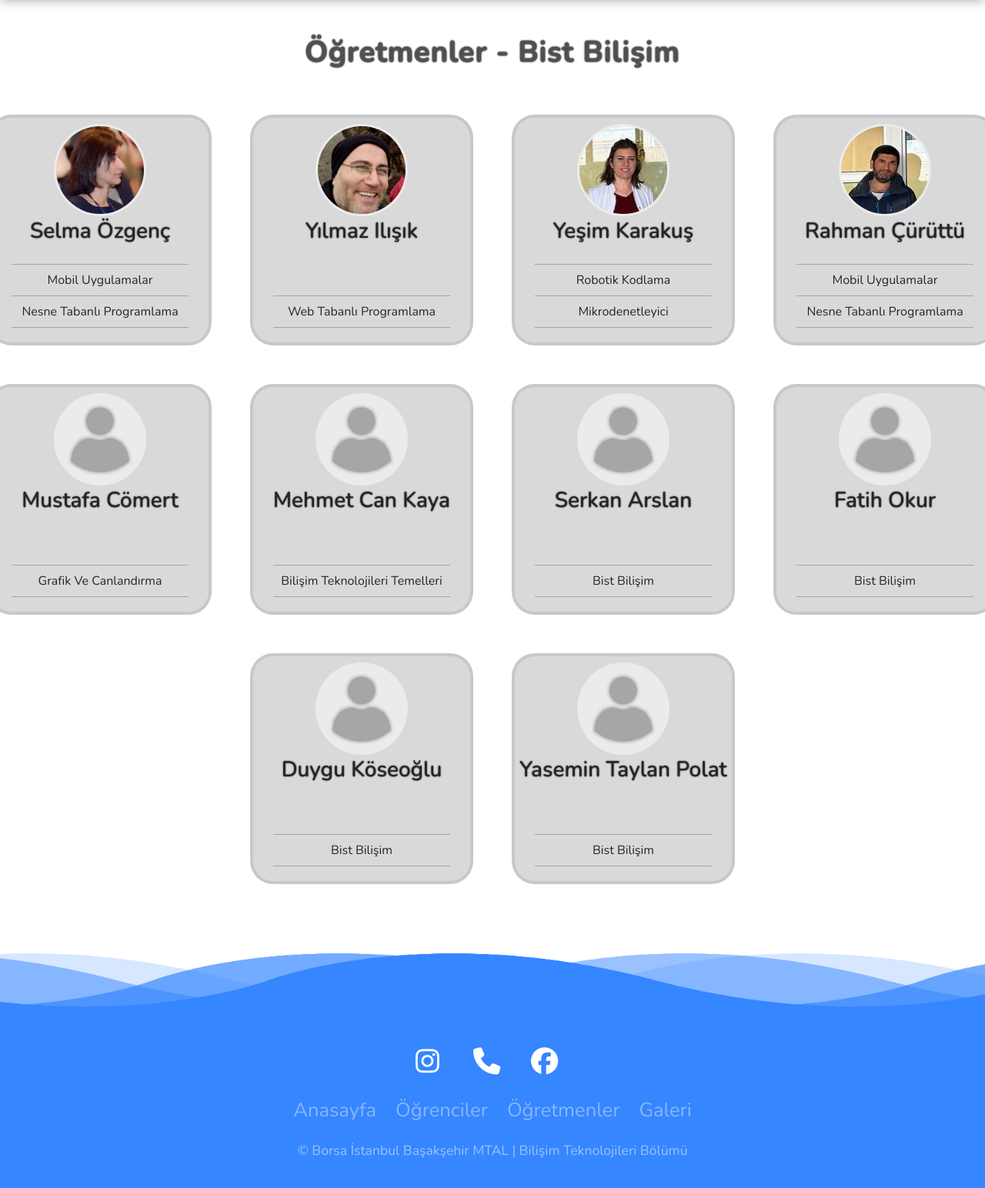
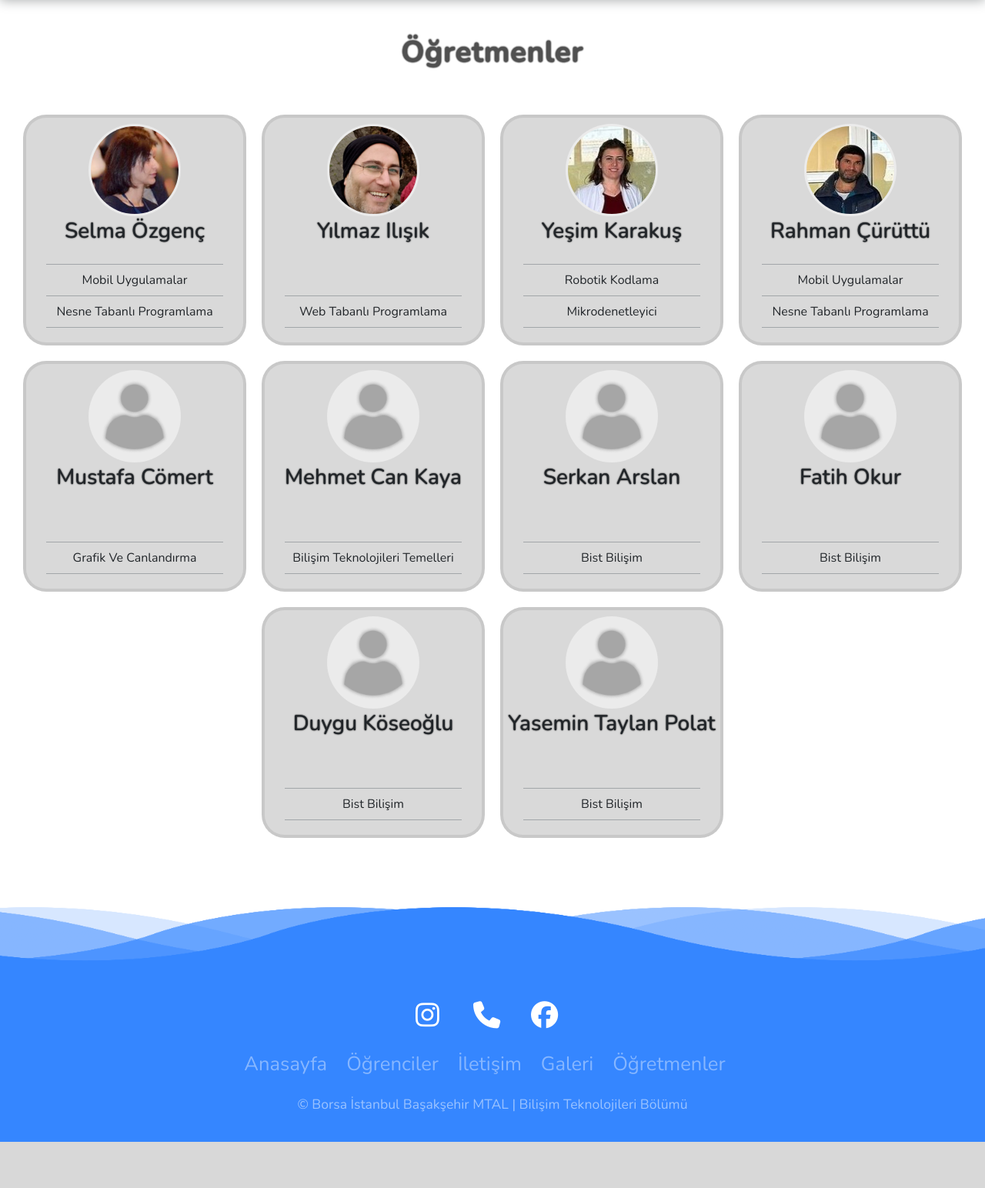
Before and after one commit to TrinsyCa/bistbilisim, a PHP site: page /teachers.html in a window 1280 px wide; the page is wider, and only the part inside the window is pictured. Shown: the part 95-1639 px from the top of that part at 77% size. After the commit the page ends 1579 px from the top of that part, so only its background shows below. Run offline with PHP 8.4, Linux system fonts and the light colour scheme; some libraries are stand-ins or nearby versions.

Commit message:
bistbilisim.com

```diff
--- a/css/teachers.css
+++ b/css/teachers.css
@@ -182,6 +182,11 @@ footer .menu
    align-items: center;
    gap: 25px;
    text-transform: capitalize;
+   flex-wrap: wrap;
+}
+footer .menu
+{
+   margin-right: 20px;
 }
 footer .social-icon span a
 {
@@ -192,6 +197,12 @@ footer .social-icon span a
    transition: 0.35s;
    width: 50px;
    height: 50px;
+}
+footer .menu span
+{
+   display: flex;
+   flex-direction: row;
+   gap: 25px;
 }
 footer .menu span a
 {
@@ -320,6 +331,7 @@ nav img
    font-weight: bold;
    user-select: none;
    text-transform: capitalize;
+   text-align: center;
 }
 .teachers-col
 {
@@ -405,3 +417,59 @@ nav img
    padding-bottom: 8px;
    margin-bottom: 4px;
 }
+@media (max-width: 1430px)
+{
+   .teachers-col
+   {
+      width: 100%;
+      gap: 20px;
+   }
+}
+@media (max-width: 1180px)
+{
+   footer .menu
+   {
+      gap: 12px;
+   }
+   footer .menu span
+   {
+      gap: 12px;
+   }
+   footer .menu span a
+   {
+      font-size: 1.4em;
+   }
+   footer
+   {
+      padding: 20px 15px;
+   }
+   footer p
+   {
+      font-size: 1em;
+   }
+}
+@media (max-width:570px)
+{
+   footer .menu
+   {
+      gap: 10px;
+      flex-direction: column;
+      margin-right: 15px;
+   }
+   footer .menu span
+   {
+      width: 100%;
+      display: flex;
+      justify-content: center;
+      gap: 20px;
+   }
+   footer .menu span:nth-child(2)
+   {
+      gap: 45px;
+      margin-right: 10px;
+   }
+   footer .menu span a
+   {
+      font-size: 1.3em;
+   }
+}
--- a/gallery.html
+++ b/gallery.html
@@ -1,9 +1,10 @@
 <!DOCTYPE html>
 <html lang="tr">
 <head>
-  <meta charset="utf-8" />
+  <meta charset="UTF-8">
+   <meta http-equiv="X-UA-Compatible" content="IE=edge">
+   <meta name="viewport" content="width=device-width, initial-scale=1.0">
   <title>Galeri - Bist Bilişim | Borsa İstanbul MTAL</title>
-  <meta name="viewport" content="width=device-width, initial-scale=1, minimum-scale=1, maximum-scale=1" />
 
   <link rel="stylesheet" href="https://cdn.jsdelivr.net/npm/swiper@9/swiper-bundle.min.css" />
   <link rel="stylesheet" href="css/gallery.css">
--- a/teachers.html
+++ b/teachers.html
@@ -64,7 +64,7 @@
          </div>
       </nav>
       <div class="teachers">
-         <h1>Öğretmenler - Bist Bilişim</h1>
+         <h1>Öğretmenler</h1>
          <div class="teachers-col">
             <div class="teachers-detail">
                <div class="teachers-txt">
@@ -175,10 +175,15 @@
                <span><a href="https://www.facebook.com/bistb.mtal/" target="_blank"><i class="fa-brands fa-facebook"></i></a></span>
             </div>
             <div class="menu">
-            <span><a href="/">Anasayfa</a></span>
-            <span><a href="students.html">Öğrenciler</a></span>
+               <span>
+                  <a href="/">Anasayfa</a>
+                  <a href="students.html">Öğrenciler</a>
+               </span>
+               <span>
+                  <a href="contact.html">İletişim</a>
+                  <a href="gallery.html">Galeri</a>
+               </span>
                <span><a href="teachers.html">Öğretmenler</a></span>
-            <span><a href="gallery.html">Galeri</a></span>
             </div>
             <p><g translate="no">© Borsa İstanbul Başakşehir MTAL </g> | Bilişim Teknolojileri Bölümü</p>
          </div>
```
Lines whose indentation alone changed are shown as unchanged.
